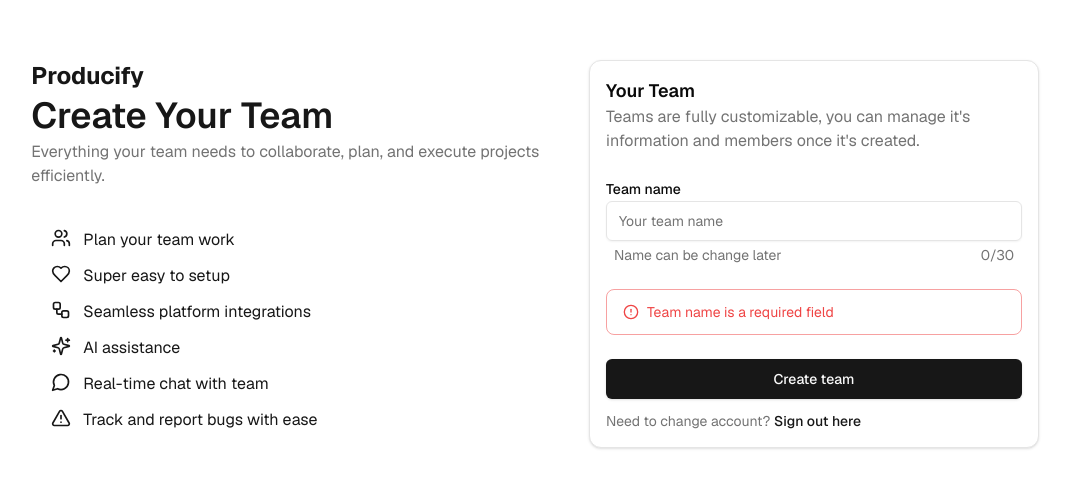
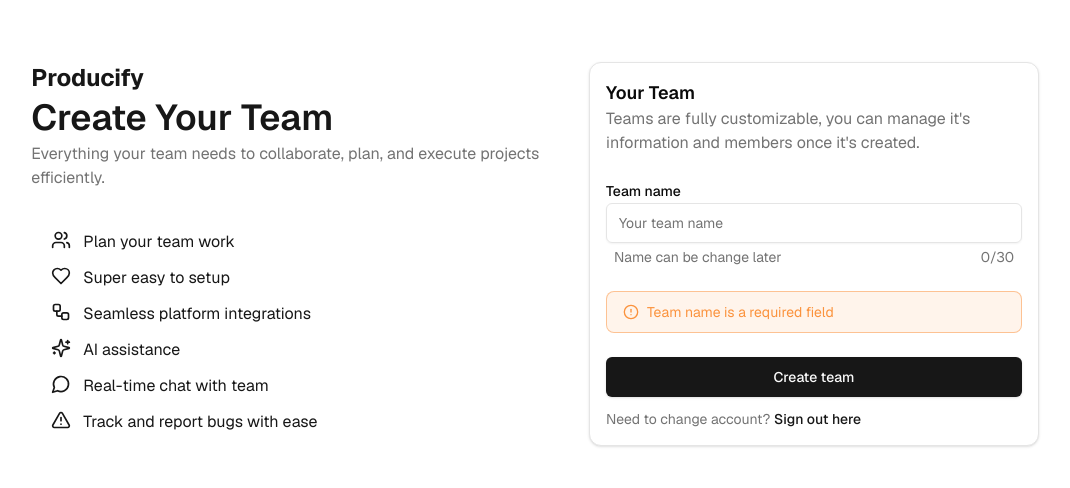
Before and after one commit to JuaniLlaberia/Productify2, a Next.js app: page /onboarding in a window 1280 px wide. Shown: the part 146-634 px from the top of the page, without its empty margins (71-1141 px from the left). Built offline with nearby package versions, Linux system fonts and the light colour scheme; no server answers.

Commit message:
Install ui components

```diff
--- /dev/null
+++ b/src/components/ui/alert.tsx
@@ -0,0 +1,59 @@
+import * as React from 'react';
+import { cva, type VariantProps } from 'class-variance-authority';
+
+import { cn } from '@/lib/utils';
+
+const alertVariants = cva(
+  'relative w-full rounded-lg border px-4 py-2.5 text-sm [&>svg+div]:translate-y-[-3px] [&>svg]:absolute [&>svg]:left-4 [&>svg]:top-4 [&>svg]:text-foreground [&>svg~*]:pl-7',
+  {
+    variants: {
+      variant: {
+        default: 'bg-background text-foreground',
+        destructive:
+          'border-orange-400/50 text-orange-400 bg-orange-400/10 dark:border-orange-400/30 [&>svg]:text-orange-400',
+      },
+    },
+    defaultVariants: {
+      variant: 'default',
+    },
+  }
+);
+
+const Alert = React.forwardRef<
+  HTMLDivElement,
+  React.HTMLAttributes<HTMLDivElement> & VariantProps<typeof alertVariants>
+>(({ className, variant, ...props }, ref) => (
+  <div
+    ref={ref}
+    role='alert'
+    className={cn(alertVariants({ variant }), className)}
+    {...props}
+  />
+));
+Alert.displayName = 'Alert';
+
+const AlertTitle = React.forwardRef<
+  HTMLParagraphElement,
+  React.HTMLAttributes<HTMLHeadingElement>
+>(({ className, ...props }, ref) => (
+  <h5
+    ref={ref}
+    className={cn('mb-1 font-medium leading-none tracking-tight', className)}
+    {...props}
+  />
+));
+AlertTitle.displayName = 'AlertTitle';
+
+const AlertDescription = React.forwardRef<
+  HTMLParagraphElement,
+  React.HTMLAttributes<HTMLParagraphElement>
+>(({ className, ...props }, ref) => (
+  <div
+    ref={ref}
+    className={cn('text-sm [&_p]:leading-relaxed', className)}
+    {...props}
+  />
+));
+AlertDescription.displayName = 'AlertDescription';
+
+export { Alert, AlertTitle, AlertDescription };
--- /dev/null
+++ b/src/components/ui/card.tsx
@@ -0,0 +1,76 @@
+import * as React from "react"
+
+import { cn } from "@/lib/utils"
+
+const Card = React.forwardRef<
+  HTMLDivElement,
+  React.HTMLAttributes<HTMLDivElement>
+>(({ className, ...props }, ref) => (
+  <div
+    ref={ref}
+    className={cn(
+      "rounded-xl border bg-card text-card-foreground shadow",
+      className
+    )}
+    {...props}
+  />
+))
+Card.displayName = "Card"
+
+const CardHeader = React.forwardRef<
+  HTMLDivElement,
+  React.HTMLAttributes<HTMLDivElement>
+>(({ className, ...props }, ref) => (
+  <div
+    ref={ref}
+    className={cn("flex flex-col space-y-1.5 p-6", className)}
+    {...props}
+  />
+))
+CardHeader.displayName = "CardHeader"
+
+const CardTitle = React.forwardRef<
+  HTMLParagraphElement,
+  React.HTMLAttributes<HTMLHeadingElement>
+>(({ className, ...props }, ref) => (
+  <h3
+    ref={ref}
+    className={cn("font-semibold leading-none tracking-tight", className)}
+    {...props}
+  />
+))
+CardTitle.displayName = "CardTitle"
+
+const CardDescription = React.forwardRef<
+  HTMLParagraphElement,
+  React.HTMLAttributes<HTMLParagraphElement>
+>(({ className, ...props }, ref) => (
+  <p
+    ref={ref}
+    className={cn("text-sm text-muted-foreground", className)}
+    {...props}
+  />
+))
+CardDescription.displayName = "CardDescription"
+
+const CardContent = React.forwardRef<
+  HTMLDivElement,
+  React.HTMLAttributes<HTMLDivElement>
+>(({ className, ...props }, ref) => (
+  <div ref={ref} className={cn("p-6 pt-0", className)} {...props} />
+))
+CardContent.displayName = "CardContent"
+
+const CardFooter = React.forwardRef<
+  HTMLDivElement,
+  React.HTMLAttributes<HTMLDivElement>
+>(({ className, ...props }, ref) => (
+  <div
+    ref={ref}
+    className={cn("flex items-center p-6 pt-0", className)}
+    {...props}
+  />
+))
+CardFooter.displayName = "CardFooter"
+
+export { Card, CardHeader, CardFooter, CardTitle, CardDescription, CardContent }
```
